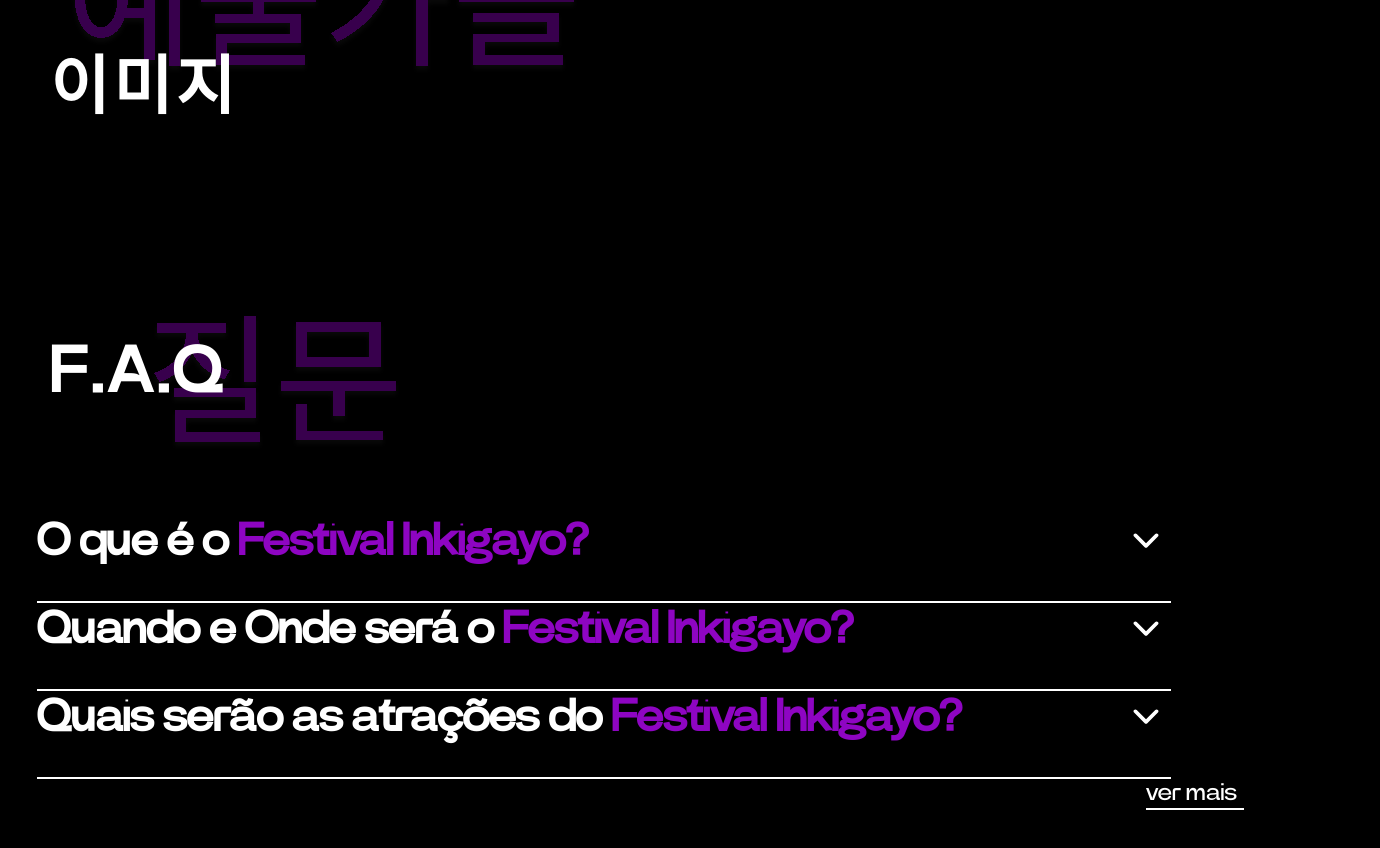
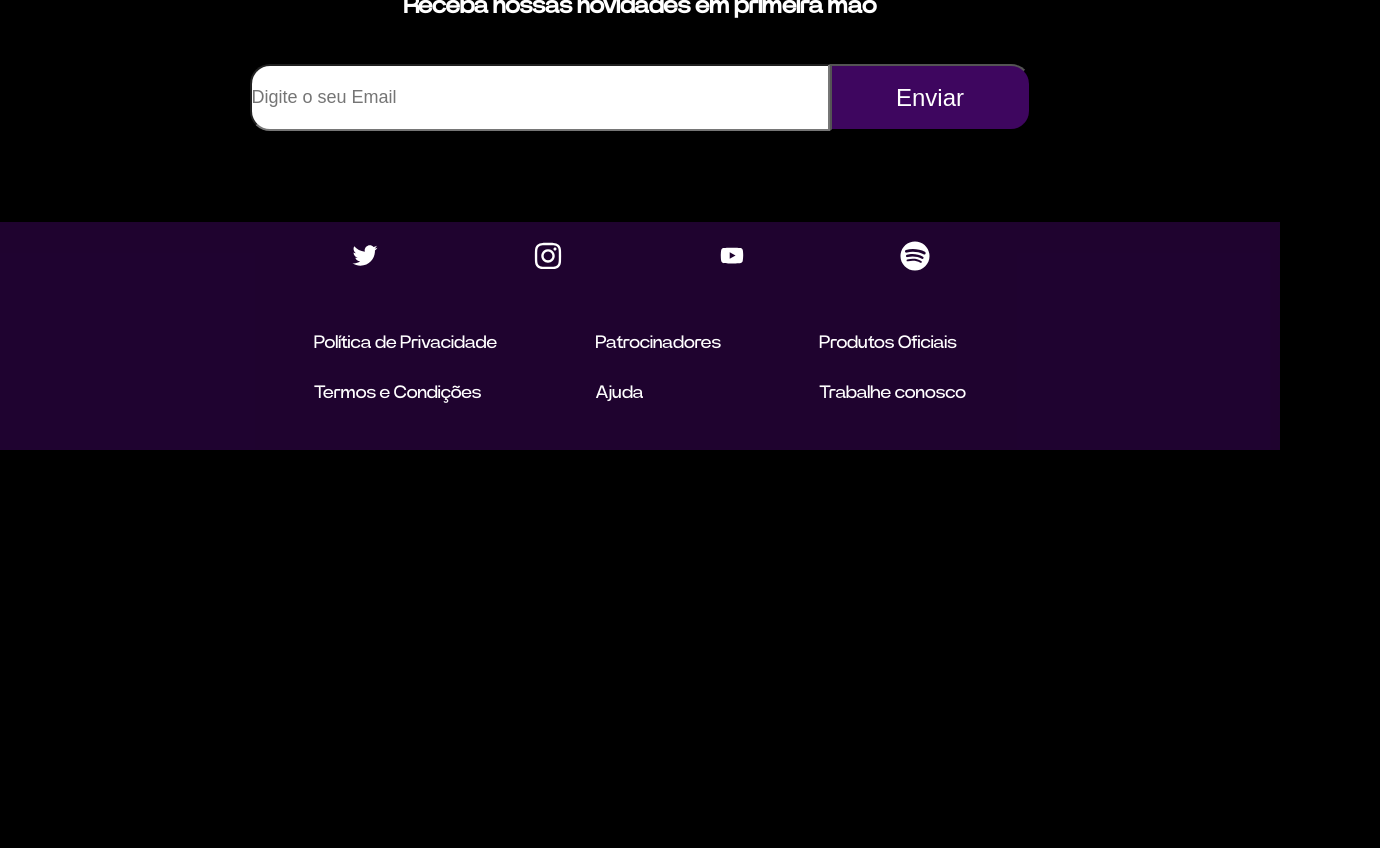
Before and after one commit to elcarvalhogoncalves/inkigayofestival, a Next.js app in the folder inkigayo-festival/: page / in a window 1280 px wide. Shown: the part 1780-2628 px from the top of the page, 1380 px wide, since content can reach past the window. After the commit the page ends 2230 px from the top, so only its background shows below. Built offline with nearby package versions, Linux system fonts and the light colour scheme.

Commit message:
ajustei o css do FAQ

```diff
--- a/inkigayo-festival/src/app/(landing-page)/page.tsx
+++ b/inkigayo-festival/src/app/(landing-page)/page.tsx
@@ -1,20 +1,17 @@
-import Navbar from "@/components/ui/Navbar"
-import Home from "@/components/landing-page/Home"
-import Festival from "@/components/landing-page/Festival"
-import Footer from "@/components/ui/Footer"
-import Galeria from "@/components/landing-page/Galeria"
-import FAQ from "@/components/landing-page/FAQ"
-import LineUp from "@/components/landing-page/LineUp"
+import Navbar from "@/components/ui/Navbar";
+import Home from "@/components/landing-page/Home";
+import Festival from "@/components/landing-page/Festival";
+import Footer from "@/components/ui/Footer";
+import Galeria from "@/components/landing-page/Galeria";
+import FAQ from "@/components/landing-page/FAQ";
+import LineUp from "@/components/landing-page/LineUp";
 
 export default function LandingPage() {
   return (
     <>
-
       <Festival />
-      <LineUp />
-      <Galeria />
       <FAQ />
       <Footer />
     </>
-  )
+  );
 }
--- a/inkigayo-festival/src/components/landing-page/FAQ.tsx
+++ b/inkigayo-festival/src/components/landing-page/FAQ.tsx
@@ -42,12 +42,12 @@
       <section className={styles.conteiner} id="faq">
         <div className={styles.body}>
           <div className={styles.title}>
-            <h1>F.A.Q</h1>
+            <h1 className={styles.h1}>F.A.Q</h1>
           </div>
           <div className={styles.FAQ}>
             <div className={styles.QandA}>
               <div className={styles.question}>
-                <h2>
+                <h2 className={styles.h2}>
                   {" "}
                   O que é o{" "}
                   <span className={styles.colortext}>Festival Inkigayo?</span>
@@ -59,17 +59,19 @@
               {Q1 === true && (
                 <>
                   <div className={styles.answer}>
-                    Lorem ipsum dolor sit amet, consectetur adipiscing elit, sed
-                    do eiusmod tempor incididunt ut labore et dolore magna
-                    aliqua. Ut enim ad minim veniam, quis nostrud exercitation
-                    ullamco laboris nisi ut aliquip ex ea commodo consequat.
+                    O Festival Inkigayo é uma celebração vibrante e emocionante
+                    da música coreana, que atrai entusiastas e fãs de K-pop de
+                    todo o Nordeste. Sendo reconhecido como o maior festival
+                    desse gênero na região. O Inkigayo reúne artistas talentosos
+                    e amantes da cultura coreana em uma experiência
+                    inesquecível.
                   </div>
                 </>
               )}
             </div>
             <div className={styles.QandA}>
               <div className={styles.question}>
-                <h2>
+                <h2 className={styles.h2}>
                   {" "}
                   Quando e Onde será o{" "}
                   <span className={styles.colortext}>Festival Inkigayo?</span>
@@ -91,7 +93,7 @@
             </div>
             <div className={styles.QandA}>
               <div className={styles.question}>
-                <h2>
+                <h2 className={styles.h2}>
                   {" "}
                   Quais serão as atrações do{" "}
                   <span className={styles.colortext}>Festival Inkigayo?</span>
--- a/inkigayo-festival/src/styles/components/landing-page/FAQ.module.css
+++ b/inkigayo-festival/src/styles/components/landing-page/FAQ.module.css
@@ -5,7 +5,6 @@
   display: flex;
   justify-content: center;
   align-items: center;
-
 }
 
 .body {
@@ -15,34 +14,42 @@
   flex-direction: column;
   justify-content: center;
   align-items: center;
-}
-.colortext{
-  color: #8e05c2;
+  margin-top: 2rem;
 }
 
 .title {
   display: relative;
-  height: 24.9rem;
   width: 100%;
   background-image: url(../../../../public/imagens/títulos_coreanos/FAQ.svg);
   background-repeat: no-repeat;
-  background-position-x: 15rem;
-  background-position-y: 5rem;
+  background-position-x: 12rem;
+  background-position-y: 8rem;
+  margin: -4rem 0rem 5rem 20rem;
+  padding: 9rem 1rem 1rem 0rem;
 }
 
-.title h1 {
+.h1 {
   font-size: 6.4rem;
-  margin-left: 5rem;
-  margin-top: 6.9rem;
-  letter-spacing: 0.4rem;
 }
 
+.FAQ {
+  margin: 3rem 0rem 5rem 10rem;
+}
+
+.h2 {
+  font-size: 3.2rem;
+  padding-top: 1rem;
+}
+
+.colortext {
+  color: #8e05c2;
+  font-size: 3.2rem;
+}
 
 .QandA {
   box-sizing: border-box;
-  max-width: 113.4rem;
-
   border-bottom: 2px solid white;
+  margin: 0;
 }
 .question {
   display: flex;
@@ -50,58 +57,55 @@
   justify-content: space-between;
   font-size: 3rem;
 
-
   margin-bottom: 3.2rem;
 }
 
 .question button {
   background-color: transparent;
   width: 5rem;
-  height:5rem ;
-
+  height: 5rem;
   border: none;
 }
-
 
 .answer {
   font-size: 2.4rem;
   margin-bottom: 3rem;
-
+  width: 98rem;
+  text-align: justify;
 }
 
-.vermais{
+.vermais {
   border-bottom: 2px solid white;
-  margin-left: 110.9rem ;
+  margin-left: 110.9rem;
   width: 9.8rem;
-
+  margin-top: 1rem;
   font-size: 2.4rem;
 }
 
-
 @media screen and (max-width: 43rem) {
-    .body{
+  .body {
     width: 43rem;
     display: flex;
     align-items: center;
   }
-    .title{
+  .title {
     background-position: center;
   }
   .title h1 {
     font-size: 6.4rem;
   }
 
-    .QandA{
+  .QandA {
     width: 100%;
   }
 
-    .question{
+  .question {
     font-size: 1.8rem;
   }
-    .answer{
+  .answer {
     font-size: 1.6rem;
   }
-    .vermais{
+  .vermais {
     margin-left: 16.6rem;
   }
 }
--- a/inkigayo-festival/src/styles/components/landing-page/Festival.module.css
+++ b/inkigayo-festival/src/styles/components/landing-page/Festival.module.css
@@ -28,6 +28,7 @@
   background-position-y: 5rem;
   margin: -2.5rem 0rem 0rem 0.5rem;
 }
+
 .title h1 {
   font-size: 6.4rem;
   margin-left: 5rem;
--- a/inkigayo-festival/src/styles/components/landing-page/Galeria.module.css
+++ b/inkigayo-festival/src/styles/components/landing-page/Galeria.module.css
@@ -7,20 +7,18 @@
   align-items: center;
 }
 
-  .title{
+.title {
   display: relative;
   height: 24.9rem;
   width: 100%;
   background-image: url(../../../../public/imagens/títulos_coreanos/Line-up.svg);
-    background-repeat:no-repeat;
-    background-position-x: 7rem ;
-    background-position-y: 5rem ;
-
-
+  background-repeat: no-repeat;
+  background-position-x: 7rem;
+  background-position-y: 5rem;
 }
-  .title h1{
-    font-size: 6.4rem ;
+.title h1 {
+  font-size: 6.4rem;
   margin-left: 5rem;
-    margin-top: 6.9rem ;
-    letter-spacing: .4rem ;
+  margin-top: 6.9rem;
+  letter-spacing: 0.4rem;
 }
```
Lines whose indentation alone changed are shown as unchanged.
